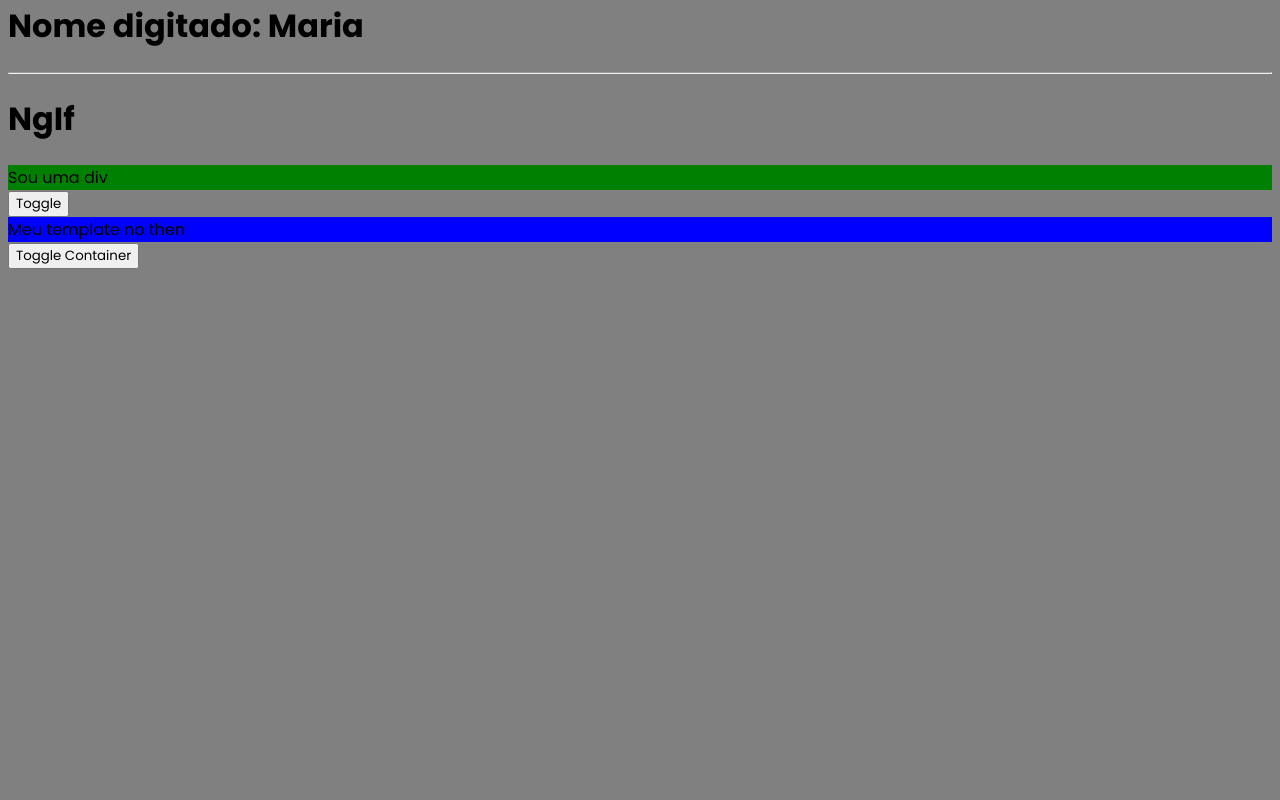
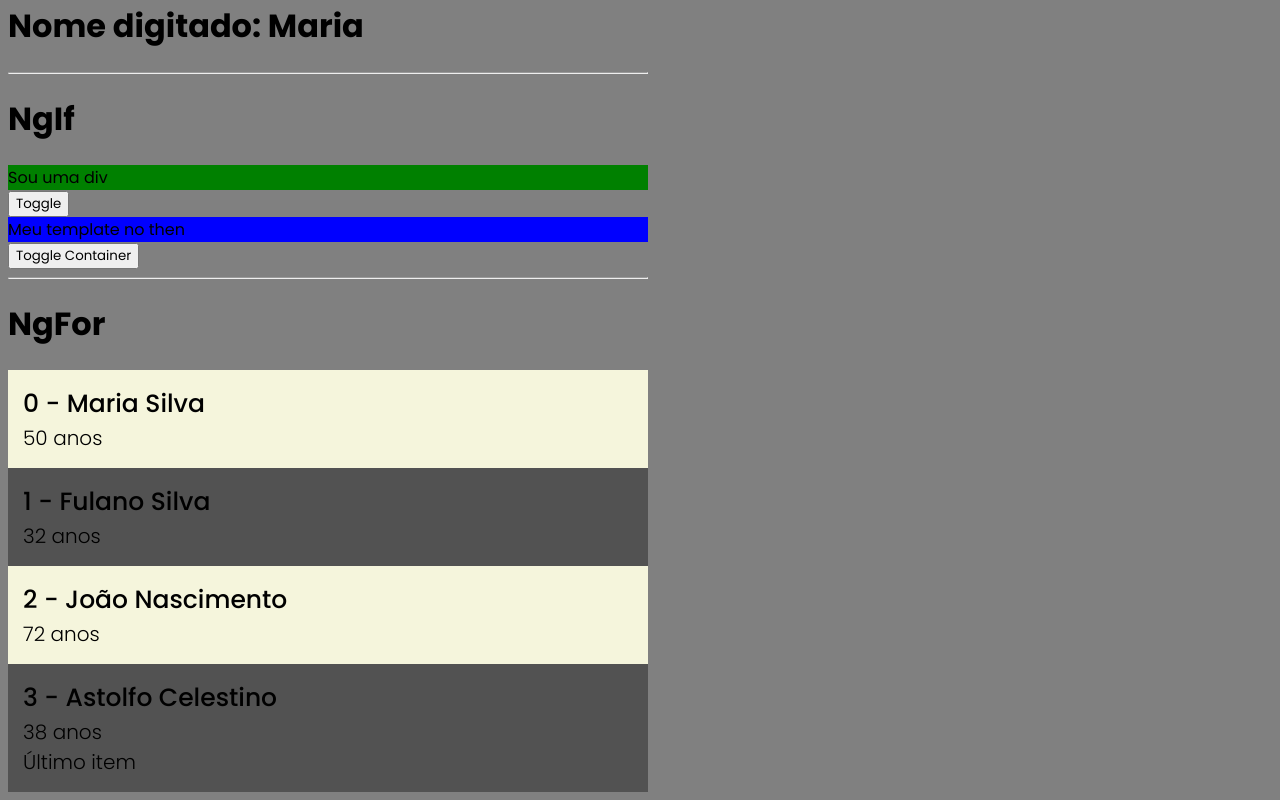
Before and after one commit to Dev-HideyukiTakahashi/cards-project, an Angular app: page / in a window 1280 px wide. Shown: the part 366-1166 px from the top of the page. Before the commit the page ends 800 px from the top, so only its background shows below. Built offline with nearby package versions, Linux system fonts and the light colour scheme.

Commit message:
example ngFor

```diff
--- a/src/app/app.component.html
+++ b/src/app/app.component.html
@@ -1,31 +1,64 @@
 <div class="cards-container">
-  <app-card [planType]="'Simples'" [planPrice]="100" [cardStyle]="'orange'"
-    (buttonClicked)="onCardButtonClicked()"></app-card>
+  <app-card
+    [planType]="'Simples'"
+    [planPrice]="100"
+    [cardStyle]="'orange'"
+    (buttonClicked)="onCardButtonClicked()"
+  ></app-card>
 
-  <app-card [planType]="'Completo'" [planPrice]="250" [cardStyle]="'purple'"
-    (buttonClicked)="onCardButtonClicked()"></app-card>
+  <app-card
+    [planType]="'Completo'"
+    [planPrice]="250"
+    [cardStyle]="'purple'"
+    (buttonClicked)="onCardButtonClicked()"
+  ></app-card>
 </div>
-
 
 <!-- Two way data binding / input e output no ngmodel-->
 <h1>Nome:</h1>
-<input type="text" [(ngModel)]="name">
+<input type="text" [(ngModel)]="name" />
 <h1>Nome digitado: {{ name }}</h1>
 
 <!-- NgIf -->
-<hr>
+<hr />
 <h1>NgIf</h1>
-<div style="background-color: green;" *ngIf="minhaProp; else meuTemplate">Sou uma div</div>
+<div style="background-color: green" *ngIf="minhaProp; else meuTemplate">
+  Sou uma div
+</div>
 <ng-template #meuTemplate>
-  <div style="background-color: red;">Sou uma div no template</div>
+  <div style="background-color: red">Sou uma div no template</div>
 </ng-template>
 <button (click)="toggleProp()">Toggle</button>
 
 <ng-template #meuTemplate2>
-  <div style="background-color: blue;">Meu template no then</div>
+  <div style="background-color: blue">Meu template no then</div>
 </ng-template>
 <ng-template #meuTemplate3>
-  <div style="background-color: purple;">Meu template no else</div>
+  <div style="background-color: purple">Meu template no else</div>
 </ng-template>
-<ng-container *ngIf="minhaProp2; then meuTemplate2; else meuTemplate3"></ng-container>
+<ng-container
+  *ngIf="minhaProp2; then meuTemplate2; else meuTemplate3"
+></ng-container>
 <button (click)="toggleContainer()">Toggle Container</button>
+
+<!-- NgFor -->
+<hr />
+<h1>NgFor</h1>
+<div class="list">
+  <div
+    class="item"
+    *ngFor="
+      let person of listPeople;
+      let i = index;
+      let isOdd = odd;
+      let isLast = last
+    "
+    [class.item--odd]="isOdd"
+    [class.item--highlighted]="personSelectedIndex === i"
+    (click)="selectPerson(i)"
+  >
+    <p class="item__name">{{ i }} - {{ person.name }}</p>
+    <p class="item__age">{{ person.age }} anos</p>
+    <p class="item__age" *ngIf="isLast">Último item</p>
+  </div>
+</div>
--- a/src/app/app.component.scss
+++ b/src/app/app.component.scss
@@ -2,3 +2,34 @@
   display: flex;
   justify-content: space-evenly;
 }
+
+.list {
+  background-color: black;
+  pad: 3px;
+}
+
+.item {
+  padding: 15px;
+  background-color: beige;
+  cursor: pointer;
+
+  &__name {
+    font-size: 25px;
+    font-weight: 500;
+  }
+
+  &__age {
+    font-size: 20px;
+    font-weight: 300;
+  }
+
+  &--odd {
+    background-color: rgb(82, 82, 82);
+  }
+
+  &--highlighted {
+    color: white;
+    background-color: rgb(60, 229, 54);
+    border: rgb(168, 249, 131);
+  }
+}
--- a/src/app/app.component.ts
+++ b/src/app/app.component.ts
@@ -4,12 +4,11 @@ import { Component } from '@angular/core';
   selector: 'app-root',
   templateUrl: './app.component.html',
   standalone: false,
-  styleUrl: './app.component.scss'
+  styleUrl: './app.component.scss',
 })
 export class AppComponent {
-
   onCardButtonClicked() {
-    console.log('onCardButtonClicked')
+    console.log('onCardButtonClicked');
   }
 
   name: string = 'Maria';
@@ -25,4 +24,19 @@ export class AppComponent {
   toggleContainer() {
     this.minhaProp2 = !this.minhaProp2;
   }
+
+  // NgFor
+  personSelectedIndex: number | undefined;
+  listPeople = [
+    { name: 'Maria Silva', age: 50 },
+    { name: 'Fulano Silva', age: 32 },
+    { name: 'João Nascimento', age: 72 },
+    { name: 'Astolfo Celestino', age: 38 },
+  ];
+
+  // aplica a cor verde no item clicado
+  selectPerson(index: number) {
+    console.log(index);
+    this.personSelectedIndex = index;
+  }
 }
--- a/src/styles.scss
+++ b/src/styles.scss
@@ -7,4 +7,9 @@
 
 body {
   background-color: grey;
+  width: 50%;
 }
+
+p {
+  margin: 0;
+}
```
